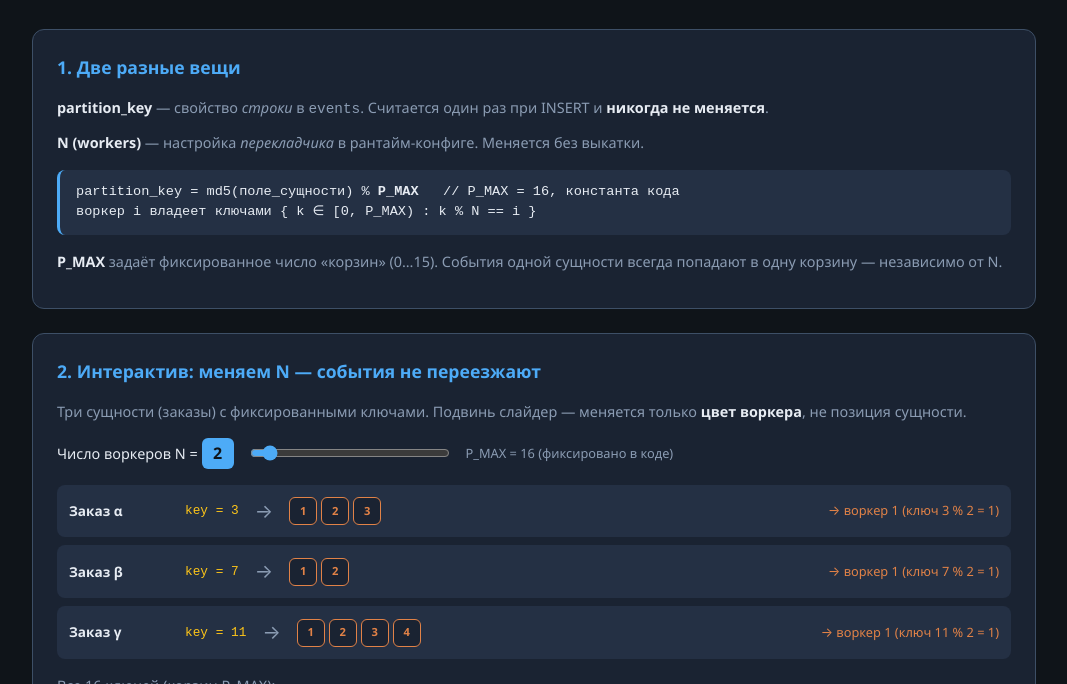
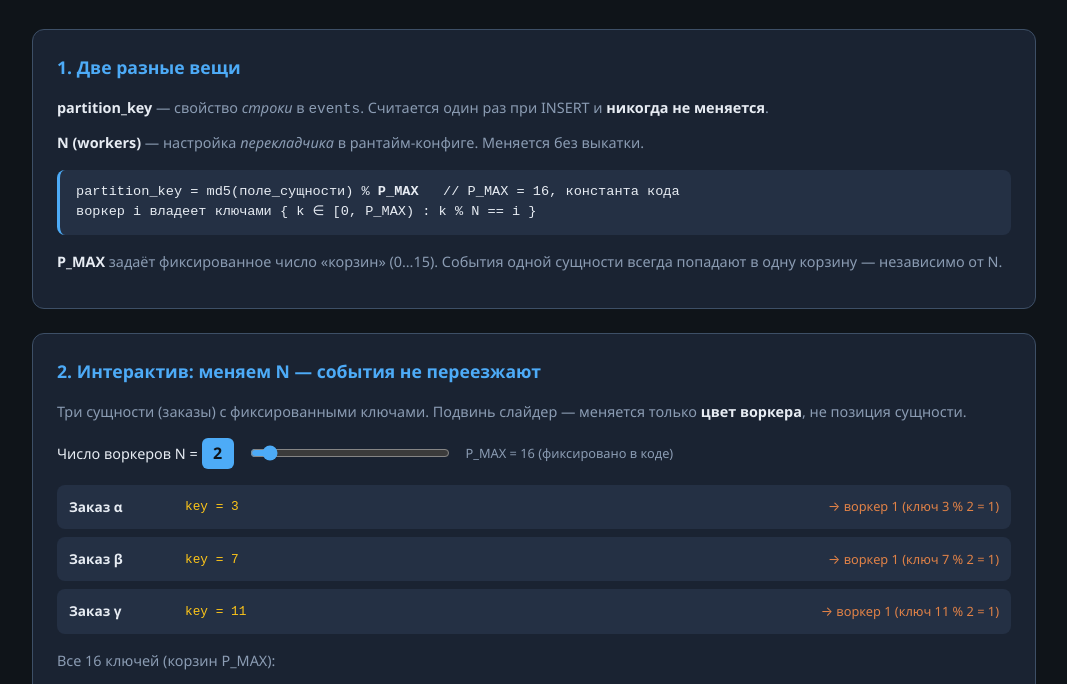
Before and after one commit to gerwerus/vizualization_p_max, a plain HTML site: page index.html in a window 1280 px wide. Shown: the part 106-790 px from the top of the page, without its empty margins (106-1173 px from the left). Drawn offline with Linux system fonts and the light colour scheme.

Commit message:
Update index.html

```diff
--- a/index.html
+++ b/index.html
@@ -194,27 +194,11 @@
       color: var(--warn);
     }
 
-    .events-chain {
-      display: flex;
-      gap: 4px;
-      flex: 1;
-      min-width: 120px;
+    .entity-owner {
+      font-size: 0.8rem;
+      color: var(--muted);
+      margin-left: auto;
     }
-
-    .event-dot {
-      width: 28px;
-      height: 28px;
-      border-radius: 6px;
-      display: flex;
-      align-items: center;
-      justify-content: center;
-      font-size: 0.7rem;
-      font-weight: 700;
-      background: var(--surface);
-      border: 1px solid var(--border);
-    }
-
-    .arrow { color: var(--muted); font-size: 1.2rem; }
 
   /* --- Compare columns --- */
     .compare {
@@ -376,23 +360,17 @@
   <div class="entity-row">
     <span class="entity-name">Заказ α</span>
     <span class="entity-key">key = 3</span>
-    <span class="arrow">→</span>
-    <div class="events-chain" id="chainAlpha"></div>
-    <span id="ownerAlpha" style="font-size:0.8rem;color:var(--muted)"></span>
+    <span id="ownerAlpha" class="entity-owner"></span>
   </div>
   <div class="entity-row">
     <span class="entity-name">Заказ β</span>
     <span class="entity-key">key = 7</span>
-    <span class="arrow">→</span>
-    <div class="events-chain" id="chainBeta"></div>
-    <span id="ownerBeta" style="font-size:0.8rem;color:var(--muted)"></span>
+    <span id="ownerBeta" class="entity-owner"></span>
   </div>
   <div class="entity-row">
     <span class="entity-name">Заказ γ</span>
     <span class="entity-key">key = 11</span>
-    <span class="arrow">→</span>
-    <div class="events-chain" id="chainGamma"></div>
-    <span id="ownerGamma" style="font-size:0.8rem;color:var(--muted)"></span>
+    <span id="ownerGamma" class="entity-owner"></span>
   </div>
 
   <p style="margin-top:1rem">Все 16 ключей (корзин P_MAX):</p>
@@ -514,9 +492,9 @@
   }
 
   const ENTITIES = [
-    { name: 'α', key: 3, events: ['e1', 'e2', 'e3'], chainId: 'chainAlpha', ownerId: 'ownerAlpha' },
-    { name: 'β', key: 7, events: ['e1', 'e2'], chainId: 'chainBeta', ownerId: 'ownerBeta' },
-    { name: 'γ', key: 11, events: ['e1', 'e2', 'e3', 'e4'], chainId: 'chainGamma', ownerId: 'ownerGamma' },
+    { name: 'α', key: 3, ownerId: 'ownerAlpha' },
+    { name: 'β', key: 7, ownerId: 'ownerBeta' },
+    { name: 'γ', key: 11, ownerId: 'ownerGamma' },
   ];
 
   const ENTITY_KEYS = new Set(ENTITIES.map(e => e.key));
@@ -525,17 +503,13 @@
     return k % n;
   }
 
-  function renderChains(n) {
+  function renderEntities(n) {
     ENTITIES.forEach(ent => {
-      const chain = document.getElementById(ent.chainId);
       const owner = ownerOfKey(ent.key, n);
       const color = workerColor(owner);
-      chain.innerHTML = ent.events.map((e, i) =>
-        `<div class="event-dot" style="border-color:${color};color:${color}" title="serial ${i+1}">${i+1}</div>`
-      ).join('');
-      document.getElementById(ent.ownerId).textContent =
-        `→ воркер ${owner} (ключ ${ent.key} % ${n} = ${ent.key % n})`;
-      document.getElementById(ent.ownerId).style.color = color;
+      const el = document.getElementById(ent.ownerId);
+      el.textContent = `→ воркер ${owner} (ключ ${ent.key} % ${n} = ${ent.key % n})`;
+      el.style.color = color;
     });
   }
 
@@ -570,7 +544,7 @@
 
   function update(n) {
     document.getElementById('nValue').textContent = n;
-    renderChains(n);
+    renderEntities(n);
     renderGrid(n);
     renderBadExample(n);
   }
```
